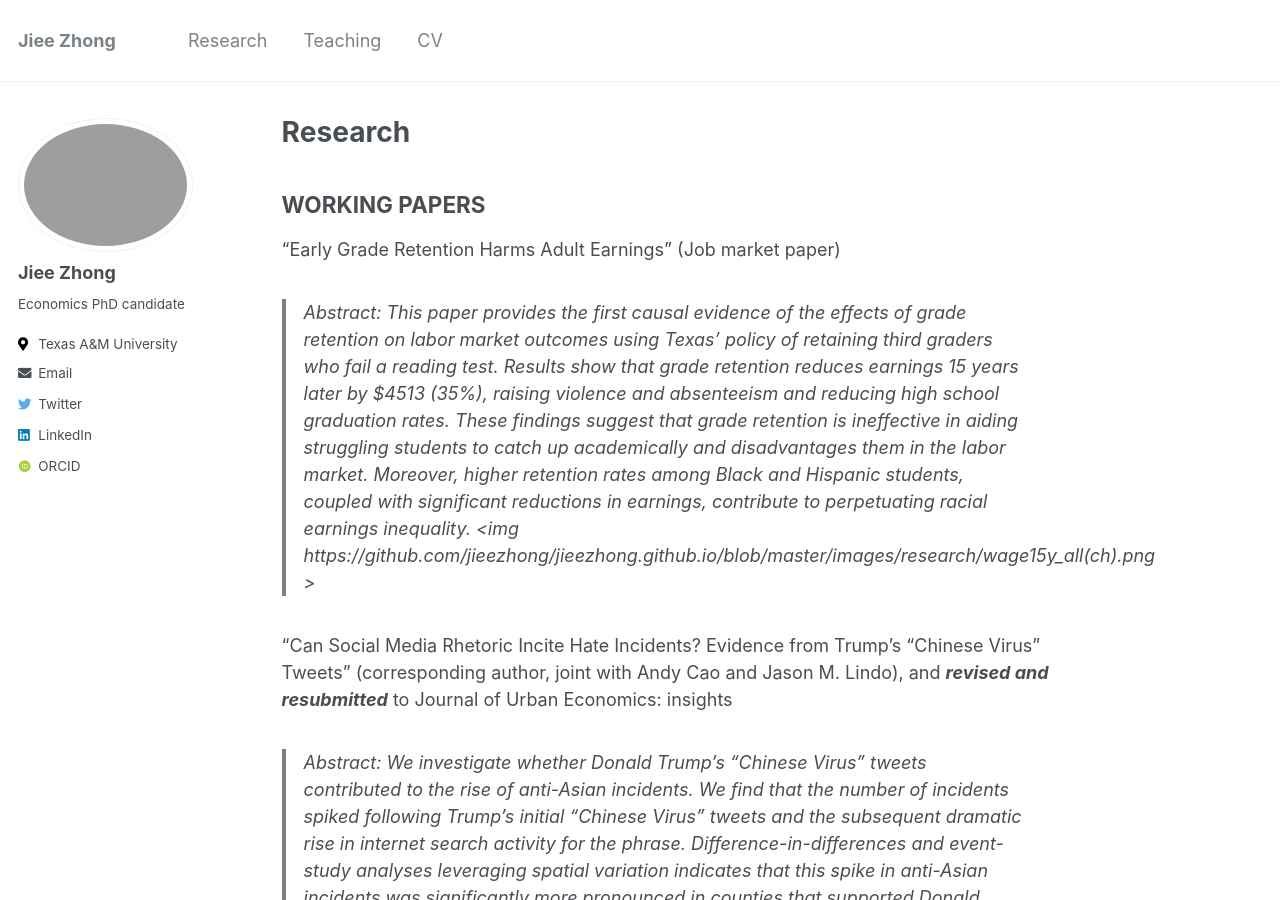
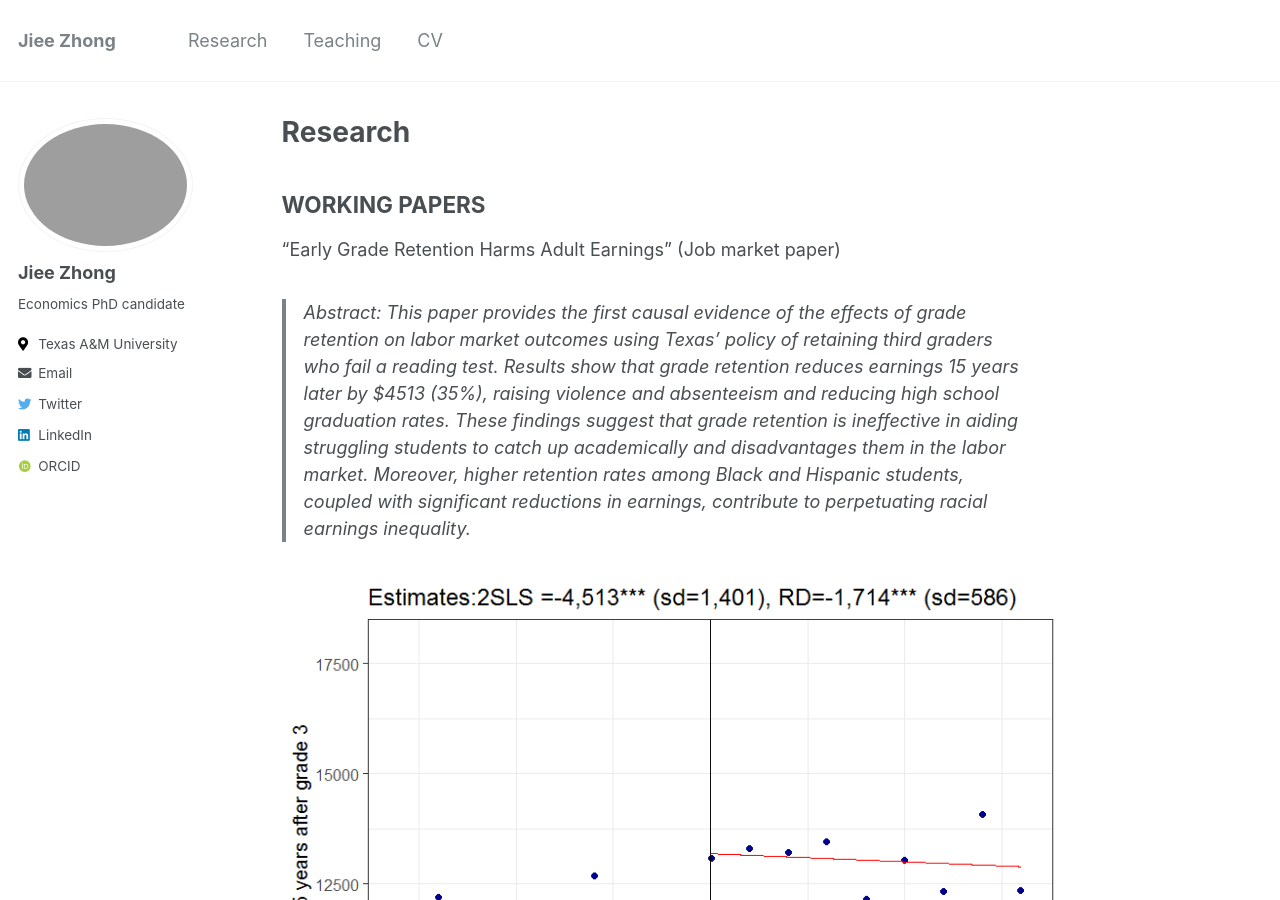
Before and after one commit to jieezhong/jieezhong.github.io, a Jekyll site: the page built from _pages/research.md, in a window 1280 px wide and 900 px high. Built offline with Jekyll 4.4.1, drawn with Linux system fonts in a browser that asks for light colours; some web fonts are replaced.

Commit message:
Update research.md

```diff
--- a/_pages/research.md
+++ b/_pages/research.md
@@ -10,7 +10,9 @@ author_profile: true
 "Early Grade Retention Harms Adult Earnings" (Job market paper)
 
 > Abstract: This paper provides the first causal evidence of the effects of grade retention on labor market outcomes using Texas’ policy of retaining third graders who fail a reading test. Results show that grade retention reduces earnings 15 years later by $4513 (35%), raising violence and absenteeism and reducing high school graduation rates. These findings suggest that grade retention is ineffective in aiding struggling students to catch up academically and disadvantages them in the labor market. Moreover, higher retention rates among Black and Hispanic students, coupled with significant reductions in earnings, contribute to perpetuating racial earnings inequality.
-<img https://github.com/jieezhong/jieezhong.github.io/blob/master/images/research/wage15y_all(ch).png >
+
+![Main Results](/images/research/wage15y_all(ch).png)
+
 
  "Can Social Media Rhetoric Incite Hate Incidents? Evidence from Trump's "Chinese Virus" Tweets" (corresponding author, joint with Andy Cao and Jason M. Lindo), and
  ***revised and resubmitted*** to Journal of Urban Economics: insights
```
